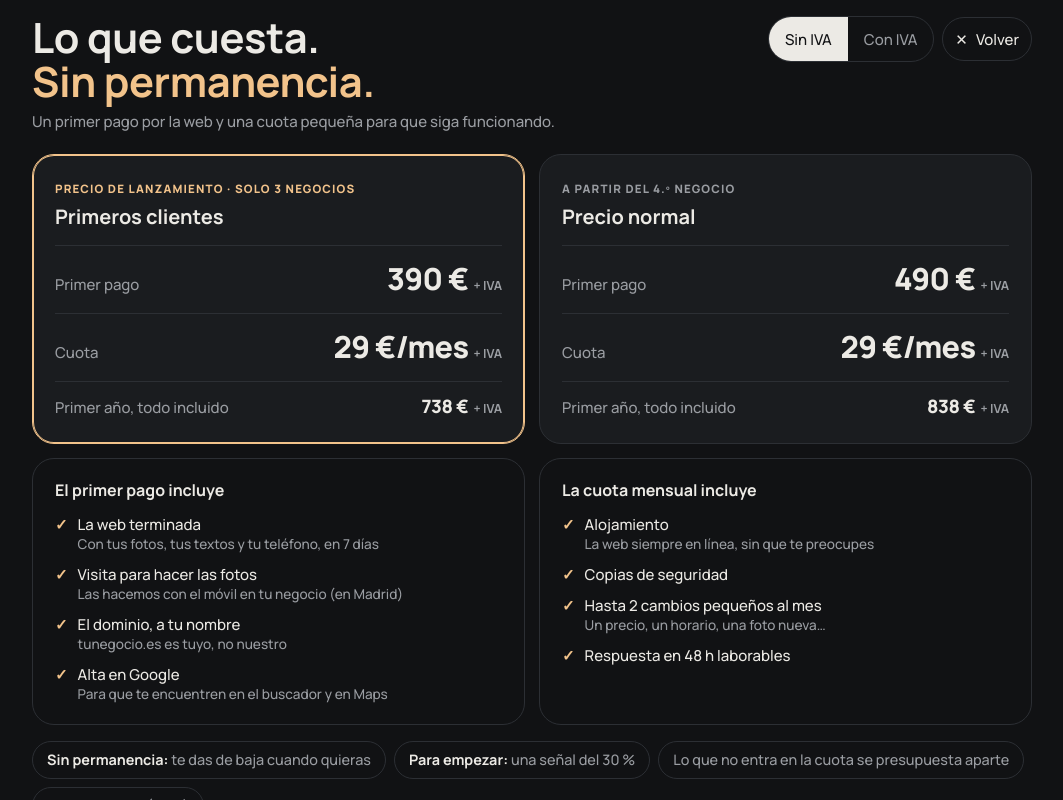
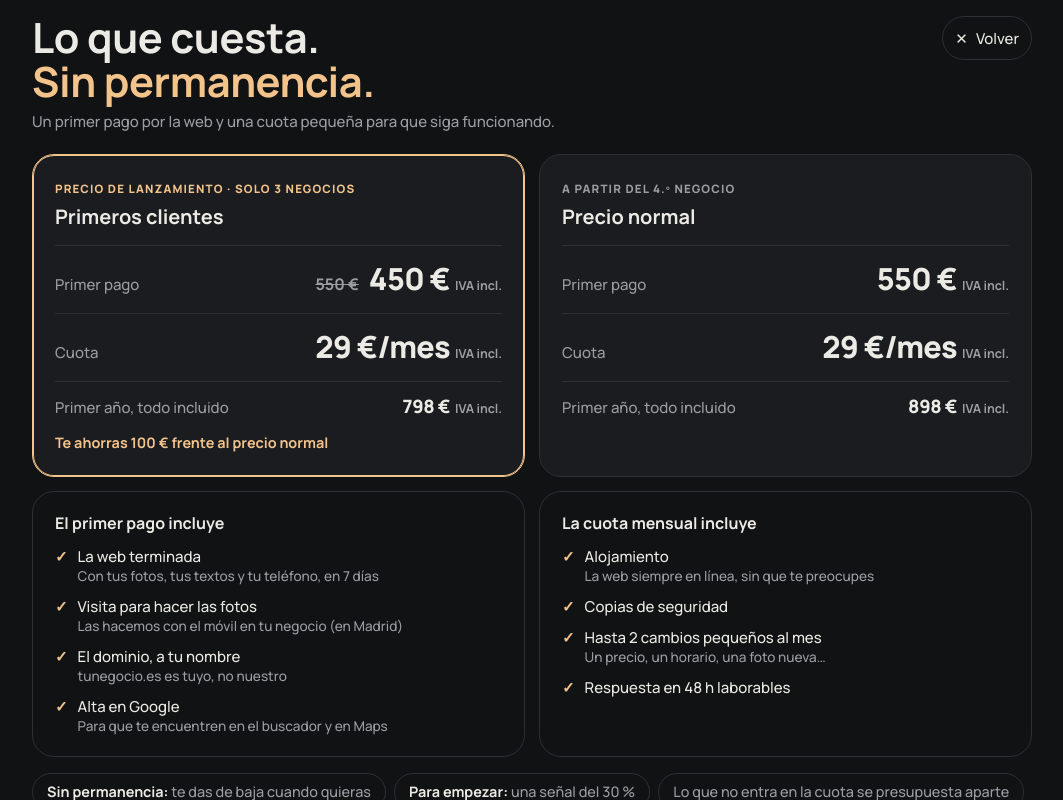
Before and after one commit to Gokazas/muestras, a plain HTML site: page presentar.html in a window 1280 px wide. Both pictures are taken after a click on the button "Ver precios". Shown: the whole page, without its empty margins (108-1171 px from the left). Drawn offline with nearby package versions, Linux system fonts and the light colour scheme; a web font is replaced by a local one.

Commit message:
Actualizar webs de muestra

```diff
--- a/presentar.html
+++ b/presentar.html
@@ -81,6 +81,9 @@ iframe{border:0;display:block;width:100%;height:100%}
 .row b{font-size:1.9rem;font-weight:800;letter-spacing:-.02em;white-space:nowrap}
 .row b small{font-size:.78rem;font-weight:700;color:var(--muted);letter-spacing:0;margin-left:5px}
 .row.y b{font-size:1.15rem}
+.row b i{font-style:normal}
+.row b s.was{font-size:1rem;font-weight:600;color:var(--muted);margin-right:10px;letter-spacing:0}
+.save{margin:2px 0 10px;color:var(--accent);font-weight:700;font-size:.9rem}
 .box{border:1px solid var(--line);border-radius:22px;padding:20px 22px}
 .box h4{margin:0 0 12px;font-size:1rem}
 .box ul{margin:0;padding:0;list-style:none;display:grid;gap:10px}
@@ -120,19 +123,19 @@ iframe{border:0;display:block;width:100%;height:100%}
     <div class="pr-head">
       <div><h2 id="prT">Lo que cuesta.<br><em>Sin permanencia.</em></h2><p class="pr-sub">Un primer pago por la web y una cuota pequeña para que siga funcionando.</p></div>
       <div class="pr-ctl">
-        <div class="iva" role="group" aria-label="Impuestos"><button type="button" data-iva="0" aria-pressed="true">Sin IVA</button><button type="button" data-iva="1" aria-pressed="false">Con IVA</button></div>
         <button class="tool" type="button" id="prClose" title="Volver a las webs">✕<span class="t">Volver</span></button>
       </div>
     </div>
     <div class="plans">
       <article class="plan hl"><span class="tag">Precio de lanzamiento · solo 3 negocios</span><h3>Primeros clientes</h3>
-        <div class="row"><span>Primer pago</span><b data-p="390"></b></div>
+        <div class="row"><span>Primer pago</span><b><s class="was">550 €</s><i data-p="450"></i></b></div>
         <div class="row"><span>Cuota</span><b data-p="29" data-m></b></div>
-        <div class="row y"><span>Primer año, todo incluido</span><b data-p="738"></b></div></article>
+        <div class="row y"><span>Primer año, todo incluido</span><b data-p="798"></b></div>
+        <p class="save">Te ahorras 100 € frente al precio normal</p></article>
       <article class="plan"><span class="tag">A partir del 4.º negocio</span><h3>Precio normal</h3>
-        <div class="row"><span>Primer pago</span><b data-p="490"></b></div>
+        <div class="row"><span>Primer pago</span><b data-p="550"></b></div>
         <div class="row"><span>Cuota</span><b data-p="29" data-m></b></div>
-        <div class="row y"><span>Primer año, todo incluido</span><b data-p="838"></b></div></article>
+        <div class="row y"><span>Primer año, todo incluido</span><b data-p="898"></b></div></article>
     </div>
     <div class="inc">
       <div class="box"><h4>El primer pago incluye</h4><ul>
@@ -179,13 +182,10 @@ iframe{border:0;display:block;width:100%;height:100%}
     qr.classList.add('on')});
   document.getElementById('qrClose').addEventListener('click',function(){qr.classList.remove('on')});
   qr.addEventListener('click',function(e){if(e.target===qr)qr.classList.remove('on')});
-  var pr=document.getElementById('pr'),iva=0;
-  function eur(n){var c=Math.round(n*(iva?121:100)),e=String(Math.floor(c/100)).replace(/\B(?=(\d{3})+(?!\d))/g,'.');return e+(c%100?','+String(c%100+100).slice(1):'')+' €'}
+  var pr=document.getElementById('pr');
   function paint(){
-    Array.prototype.forEach.call(pr.querySelectorAll('[data-p]'),function(b){b.innerHTML=eur(+b.dataset.p)+(b.hasAttribute('data-m')?'/mes':'')+'<small>'+(iva?'IVA incl.':'+ IVA')+'</small>'});
-    document.getElementById('ivaNote').textContent=iva?'Precios con el IVA del 21 % incluido':'Precios sin IVA (21 %)';
-    Array.prototype.forEach.call(pr.querySelectorAll('.iva button'),function(x){x.setAttribute('aria-pressed',+x.dataset.iva===iva)})}
-  pr.querySelector('.iva').addEventListener('click',function(e){var b=e.target.closest('button');if(!b)return;iva=+b.dataset.iva;paint()});
+    Array.prototype.forEach.call(pr.querySelectorAll('[data-p]'),function(b){b.innerHTML=b.dataset.p+' €'+(b.hasAttribute('data-m')?'/mes':'')+'<small>IVA incl.</small>'});
+    document.getElementById('ivaNote').textContent='Todos los precios llevan el IVA incluido'}
   function openPr(){paint();pr.classList.add('on');pr.scrollTop=0;document.getElementById('prClose').focus()}
   function closePr(){pr.classList.remove('on');document.getElementById('prBtn').focus()}
   document.getElementById('prBtn').addEventListener('click',openPr);
```
